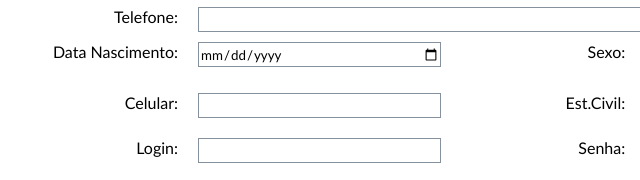
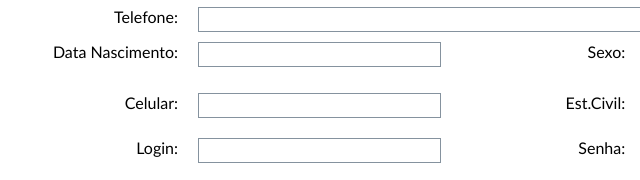
Before and after one commit to mariadornelas/FormularioUFMS, a plain HTML site: page index.html in a window 1280 px wide. Shown: the part 314-494 px from the top of the page, 182-822 px from the left. Drawn offline with Linux system fonts and the light colour scheme.

Commit message:
Ajusta campo de data de nascimento

```diff
--- a/index.html
+++ b/index.html
@@ -92,7 +92,7 @@
         <div class="form-group-inline">
             <div class="form-group half">
                 <label for="datanasc">Data Nascimento:</label>
-                <input type="date" id="datanasc" name="datanasc">
+                <input type="text" id="datanasc" name="datanasc" placeholder="">
             </div>
             <div class="form-group half align-sex">
                 <label>Sexo:</label>
```
